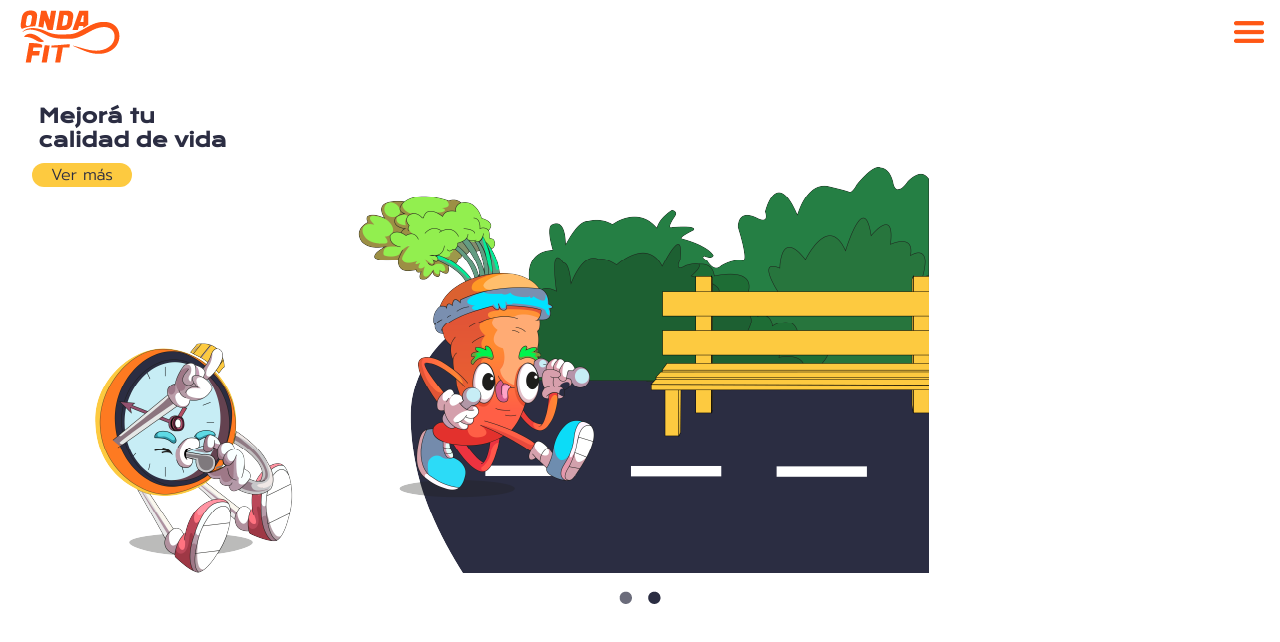
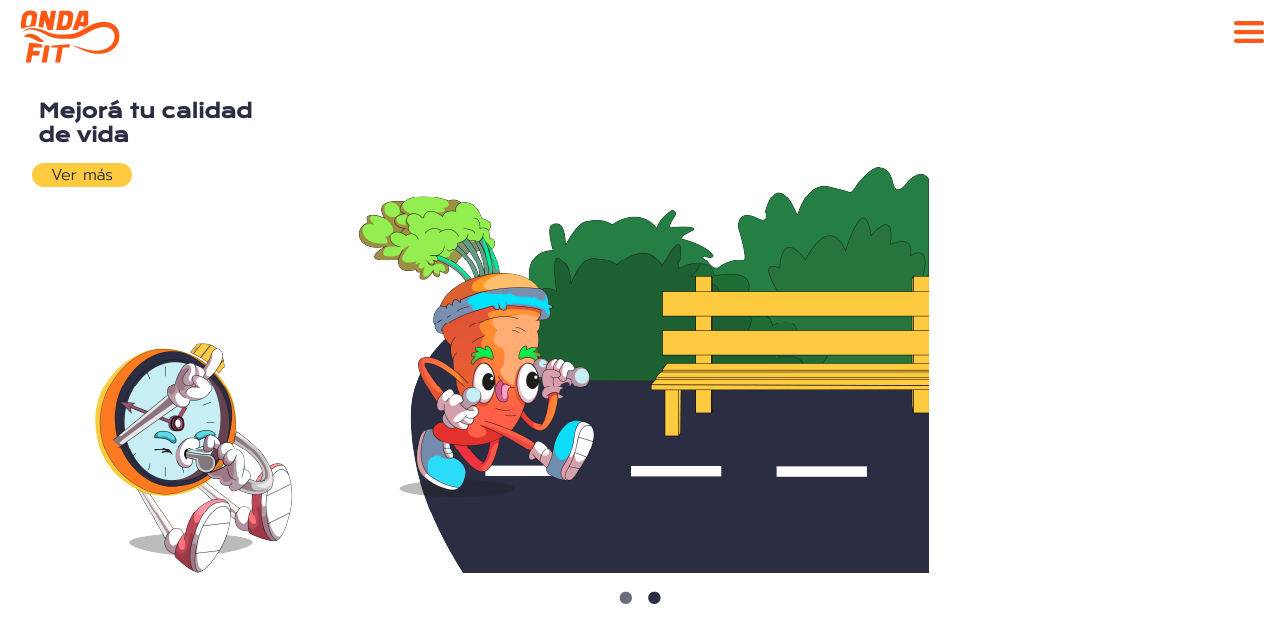
Before and after one commit to florfernandezb/onda-fit-2021, a plain HTML site: page index.html in a window 1280 px wide. Drawn offline with nearby package versions, Linux system fonts and the light colour scheme.

Commit message:
se corrige tamaño del titulo

```diff
--- a/styles.css
+++ b/styles.css
@@ -149,10 +149,10 @@ h2 {
 
 #gallery h2 {
     font-family: 'Krona One', sans-serif;
-    width: 200px;
+    width: 250px;
     left: 2em;
     position: absolute;
-    top: calc(63px + 300px / 2 - 24px - 85px);
+    top: calc(63px + 300px / 2 - 24px - 90px);
 }
 
 #gallery button {
```
